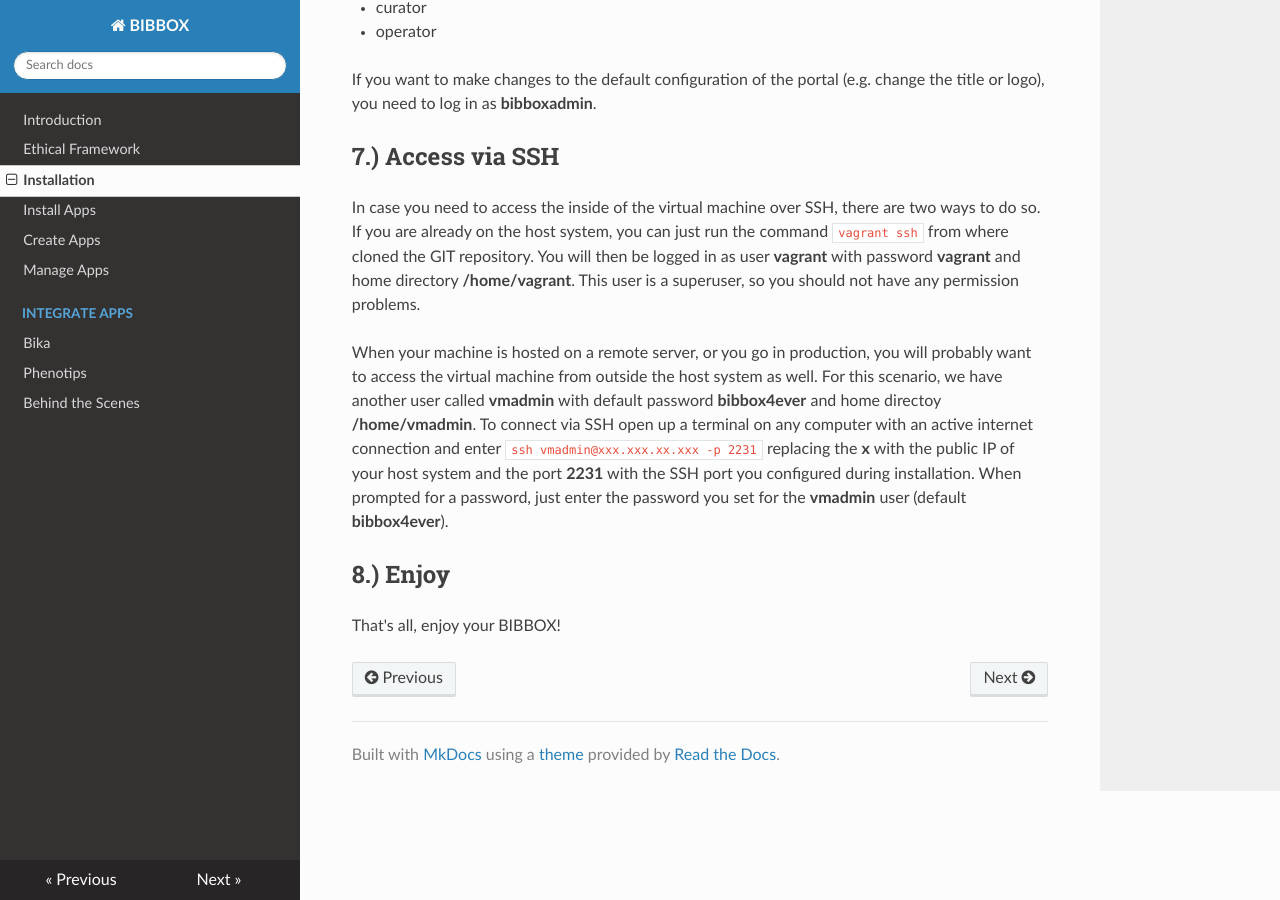
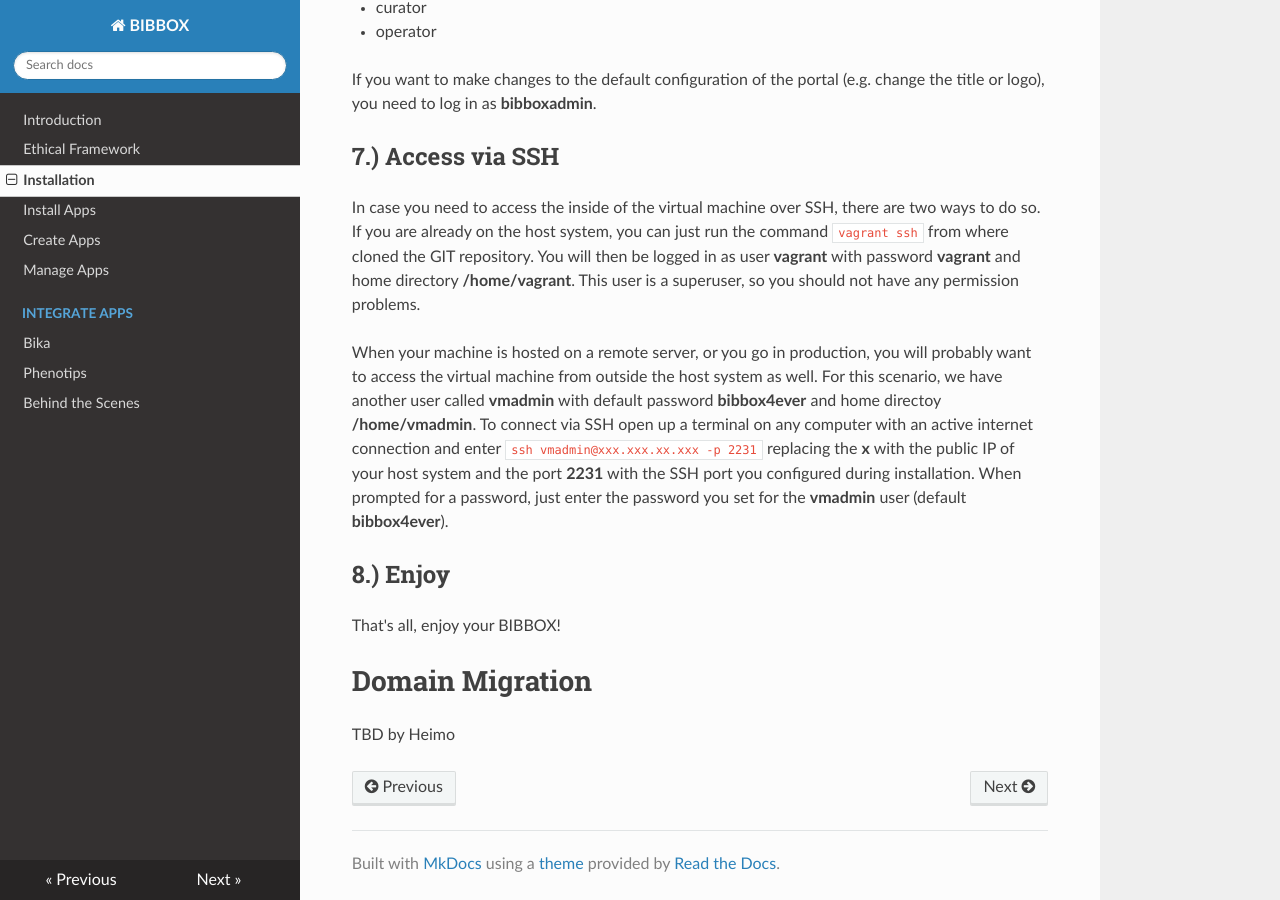
Before and after one commit to roxmer/bibbox-documentation, an MkDocs documentation site: the page built from docs/installation.md, in a window 1280 px wide and 900 px high, scrolled down 9853 px. Built offline with MkDocs 1.6.1, drawn with Linux system fonts in a browser that asks for light colours; nearby versions of some CDN libraries; old or Windows-style settings are respelled for this version of MkDocs.

Commit message:
add Domain Migration Heading

```diff
--- a/docs/installation.md
+++ b/docs/installation.md
@@ -330,3 +330,7 @@ When your machine is hosted on a remote server, or you go in production, you wil
 ## 8.) Enjoy
 
 That's all, enjoy your BIBBOX!
+
+# Domain Migration
+
+TBD by Heimo
```
